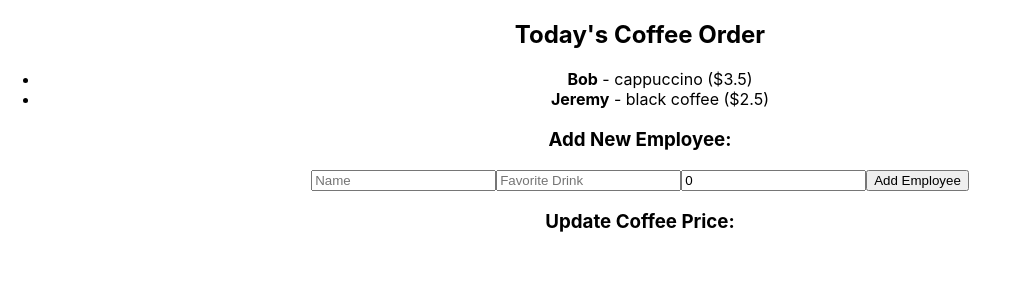
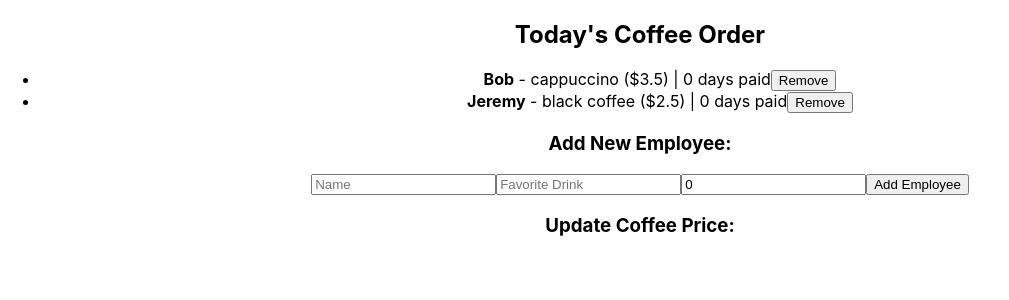
Before and after one commit to dustin-longenecker/coffee-payment, a React (Create React App) app: page / in a window 1280 px wide. Shown: the top 300 px of the page, without its empty margins (0-1009 px from the left). Built offline with nearby package versions, Linux system fonts and the light colour scheme.

Commit message:
added: removeEmployee

```diff
--- a/src/Components/CoffeePayment.js
+++ b/src/Components/CoffeePayment.js
@@ -25,6 +25,12 @@ const CoffeePayment = () => {
     }
   };
 
+  const removeEmployee = (index) => {
+    const updatedCoffees = [...coffees];
+    updatedCoffees.splice(index, 1);
+    setCoffees(updatedCoffees);
+  };
+
 
 
 
@@ -34,8 +40,8 @@ const CoffeePayment = () => {
       <ul>
         {coffees.map((coffee, index) => (
           <li key={index}>
-            <strong>{coffee.name}</strong> - {coffee.drink} (${coffee.cost})
-            {/* <button onClick={() => removeEmployee(index)}>Remove</button> */}
+            <strong>{coffee.name}</strong> - {coffee.drink} (${coffee.cost}) | {coffee.daysPaid} days paid
+            <button onClick={() => removeEmployee(index)}>Remove</button>
           </li>
         ))}
       </ul>
```
